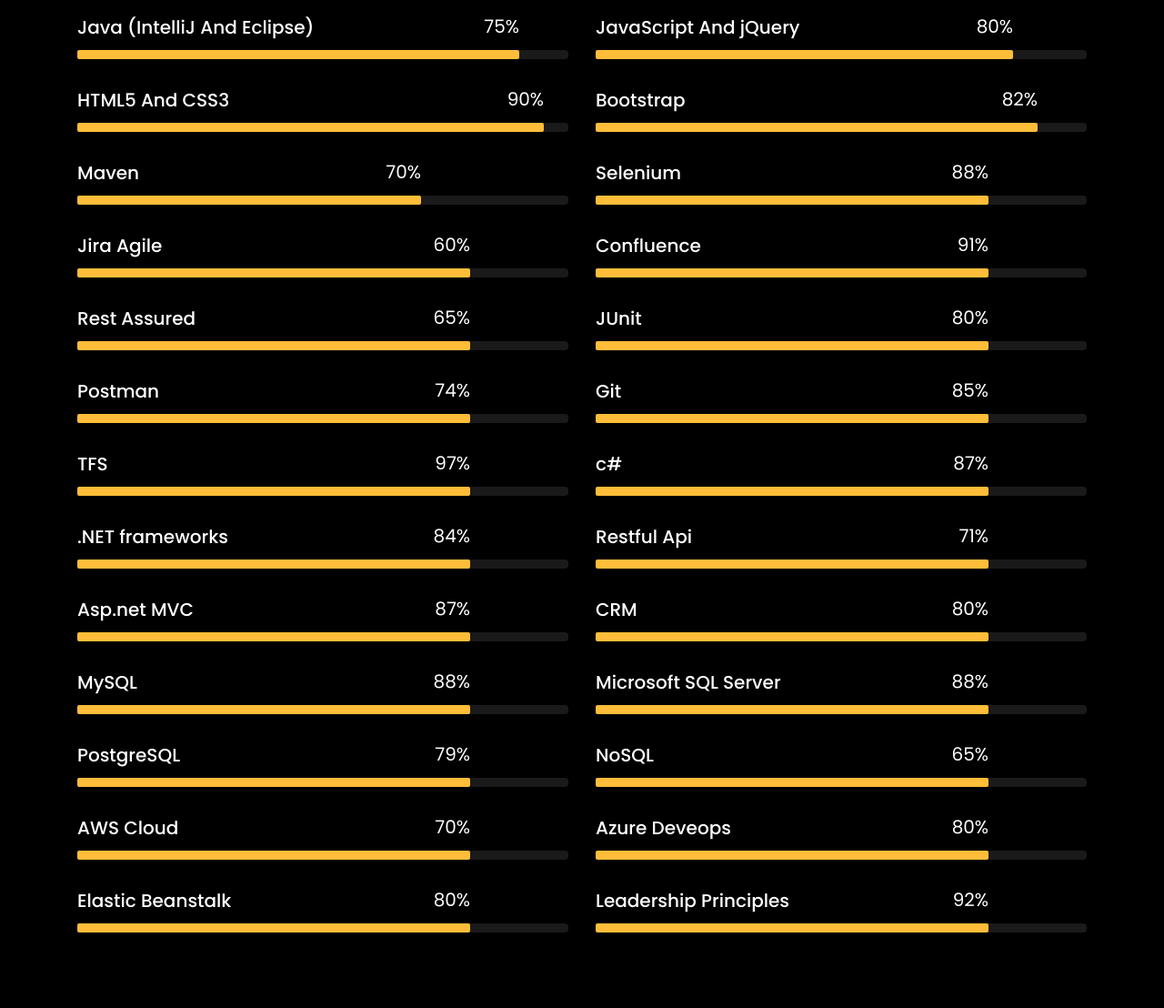
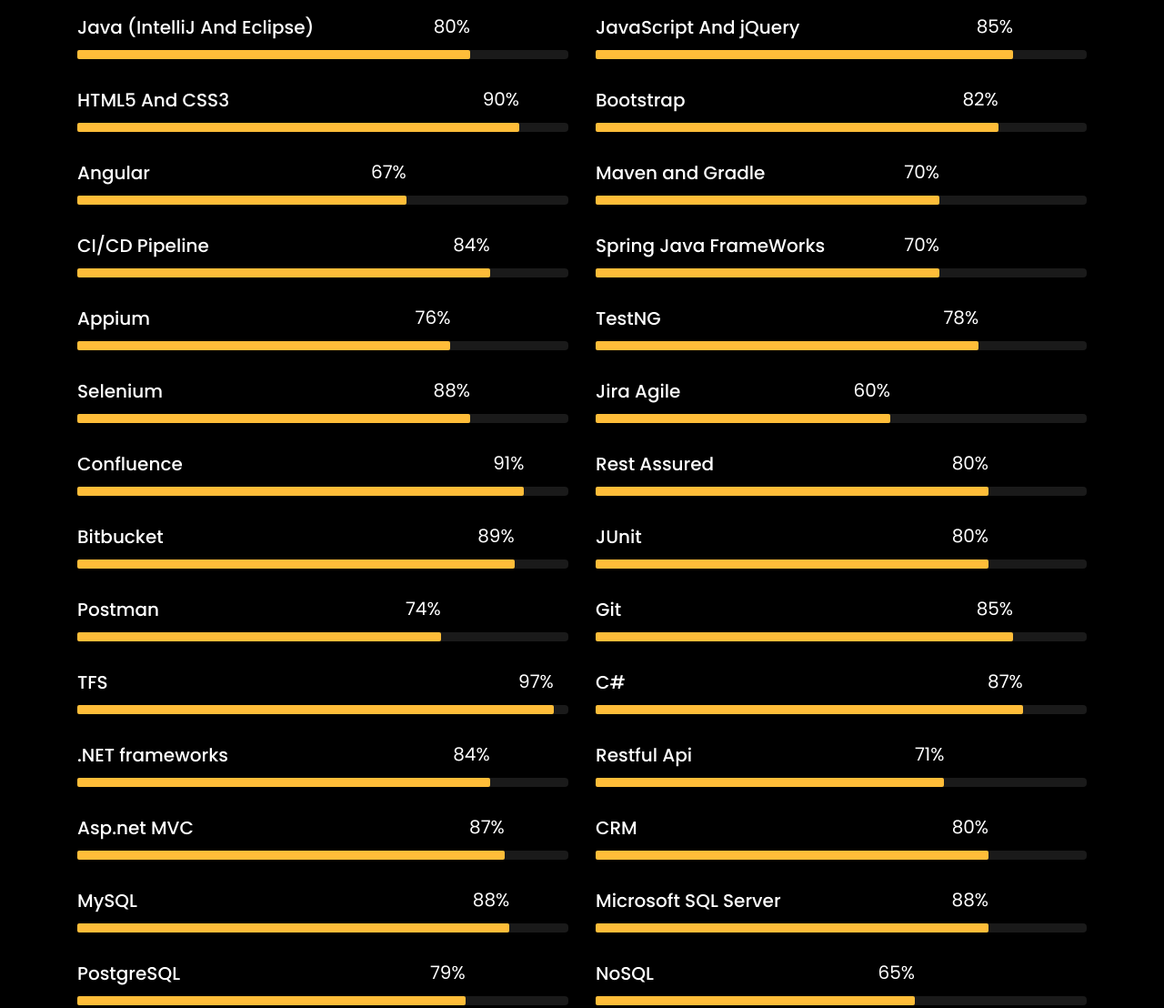
Before and after one commit to Phillmon8917/Portfolio, a plain HTML site: page index.html in a window 1280 px wide. Shown: the part 4540-5648 px from the top of the page at 91% size. Drawn offline with Linux system fonts and the light colour scheme; files whose address does not match are found by name.

Commit message:
Fixed the incorrect progress bar that was occuring

```diff
--- a/index.html
+++ b/index.html
@@ -25,7 +25,8 @@
 	<link rel="stylesheet" href="css/style.css">
 
 	<style>
-		html, body {
+		html,
+		body {
 			overflow: auto;
 			-webkit-overflow-scrolling: touch;
 			height: auto;
@@ -75,8 +76,11 @@
 								<span class="subheading">Hello!</span>
 								<h1 class="mb-4 mt-3">I'm <span>Motsinoni Phillimon</span></h1>
 								<h2 class="mb-4">Full Stack Software Engineer</h2>
-								<p><a href="https://www.linkedin.com/in/phillimon-motsinoni-635b42302" class="btn btn-primary py-3 px-4">LinkedIn</a>
-								<a href="https://github.com/Phillmon8917" class="btn btn-white btn-outline-white py-3 px-4">GitHub</a></p>
+								<p><a href="https://www.linkedin.com/in/phillimon-motsinoni-635b42302"
+										class="btn btn-primary py-3 px-4">LinkedIn</a>
+									<a href="https://github.com/Phillmon8917"
+										class="btn btn-white btn-outline-white py-3 px-4">GitHub</a>
+								</p>
 							</div>
 						</div>
 					</div>
@@ -98,8 +102,11 @@
 								<span class="subheading">Hello!</span>
 								<h1 class="mb-4 mt-3">A <span>passionate Software Engineer</span> based in South Africa
 								</h1>
-								<p><a href="https://www.linkedin.com/in/phillimon-motsinoni-635b42302" class="btn btn-primary py-3 px-4">LinkedIn</a>
-									 <a href="https://github.com/Phillmon8917" class="btn btn-white btn-outline-white py-3 px-4">GitHub</a></p>
+								<p><a href="https://www.linkedin.com/in/phillimon-motsinoni-635b42302"
+										class="btn btn-primary py-3 px-4">LinkedIn</a>
+									<a href="https://github.com/Phillmon8917"
+										class="btn btn-white btn-outline-white py-3 px-4">GitHub</a>
+								</p>
 							</div>
 						</div>
 					</div>
@@ -329,8 +336,8 @@
 						<h3>Java (IntelliJ And Eclipse)</h3>
 						<div class="progress">
 							<div class="progress-bar color-1" role="progressbar" aria-valuenow="90" aria-valuemin="0"
-								aria-valuemax="100" style="width:90%">
-								<span>75%</span>
+								aria-valuemax="100" style="width:80%">
+								<span>80%</span>
 							</div>
 						</div>
 					</div>
@@ -341,7 +348,7 @@
 						<div class="progress">
 							<div class="progress-bar color-2" role="progressbar" aria-valuenow="85" aria-valuemin="0"
 								aria-valuemax="100" style="width:85%">
-								<span>80%</span>
+								<span>85%</span>
 							</div>
 						</div>
 					</div>
@@ -351,7 +358,7 @@
 						<h3>HTML5 And CSS3</h3>
 						<div class="progress">
 							<div class="progress-bar color-3" role="progressbar" aria-valuenow="95" aria-valuemin="0"
-								aria-valuemax="100" style="width:95%">
+								aria-valuemax="100" style="width:90%">
 								<span>90%</span>
 							</div>
 						</div>
@@ -362,7 +369,7 @@
 						<h3>Bootstrap</h3>
 						<div class="progress">
 							<div class="progress-bar color-4" role="progressbar" aria-valuenow="90" aria-valuemin="0"
-								aria-valuemax="100" style="width:90%">
+								aria-valuemax="100" style="width: 82%">
 								<span>82%</span>
 							</div>
 						</div>
@@ -370,11 +377,66 @@
 				</div>
 				<div class="col-md-6 animate-box">
 					<div class="progress-wrap ftco-animate">
-						<h3>Maven</h3>
+						<h3>Angular</h3>
+						<div class="progress">
+							<div class="progress-bar color-5" role="progressbar" aria-valuenow="70" aria-valuemin="0"
+								aria-valuemax="100" style="width:67%">
+								<span>67%</span>
+							</div>
+						</div>
+					</div>
+				</div>
+				<div class="col-md-6 animate-box">
+					<div class="progress-wrap ftco-animate">
+						<h3>Maven and Gradle</h3>
 						<div class="progress">
 							<div class="progress-bar color-5" role="progressbar" aria-valuenow="70" aria-valuemin="0"
 								aria-valuemax="100" style="width:70%">
 								<span>70%</span>
+							</div>
+						</div>
+					</div>
+				</div>
+				<div class="col-md-6 animate-box">
+					<div class="progress-wrap ftco-animate">
+						<h3>CI/CD Pipeline</h3>
+						<div class="progress">
+							<div class="progress-bar color-5" role="progressbar" aria-valuenow="70" aria-valuemin="0"
+								aria-valuemax="100" style="width:84%">
+								<span>84%</span>
+							</div>
+						</div>
+					</div>
+				</div>
+				<div class="col-md-6 animate-box">
+					<div class="progress-wrap ftco-animate">
+						<h3>Spring Java FrameWorks</h3>
+						<div class="progress">
+							<div class="progress-bar color-5" role="progressbar" aria-valuenow="70" aria-valuemin="0"
+								aria-valuemax="100" style="width:70%">
+								<span>70%</span>
+							</div>
+						</div>
+					</div>
+				</div>
+				<div class="col-md-6 animate-box">
+					<div class="progress-wrap ftco-animate">
+						<h3>Appium</h3>
+						<div class="progress">
+							<div class="progress-bar color-5" role="progressbar" aria-valuenow="70" aria-valuemin="0"
+								aria-valuemax="100" style="width:76%">
+								<span>76%</span>
+							</div>
+						</div>
+					</div>
+				</div>
+				<div class="col-md-6 animate-box">
+					<div class="progress-wrap ftco-animate">
+						<h3>TestNG</h3>
+						<div class="progress">
+							<div class="progress-bar color-5" role="progressbar" aria-valuenow="70" aria-valuemin="0"
+								aria-valuemax="100" style="width:78%">
+								<span>78%</span>
 							</div>
 						</div>
 					</div>
@@ -395,7 +457,7 @@
 						<h3>Jira Agile</h3>
 						<div class="progress">
 							<div class="progress-bar color-6" role="progressbar" aria-valuenow="80" aria-valuemin="0"
-								aria-valuemax="100" style="width:80%">
+								aria-valuemax="100" style="width:60%">
 								<span>60%</span>
 							</div>
 						</div>
@@ -406,7 +468,7 @@
 						<h3>Confluence</h3>
 						<div class="progress">
 							<div class="progress-bar color-6" role="progressbar" aria-valuenow="80" aria-valuemin="0"
-								aria-valuemax="100" style="width:80%">
+								aria-valuemax="100" style="width:91%">
 								<span>91%</span>
 							</div>
 						</div>
@@ -418,7 +480,18 @@
 						<div class="progress">
 							<div class="progress-bar color-6" role="progressbar" aria-valuenow="80" aria-valuemin="0"
 								aria-valuemax="100" style="width:80%">
-								<span>65%</span>
+								<span>80%</span>
+							</div>
+						</div>
+					</div>
+				</div>
+				<div class="col-md-6 animate-box">
+					<div class="progress-wrap ftco-animate">
+						<h3>Bitbucket</h3>
+						<div class="progress">
+							<div class="progress-bar color-5" role="progressbar" aria-valuenow="70" aria-valuemin="0"
+								aria-valuemax="100" style="width:89%">
+								<span>89%</span>
 							</div>
 						</div>
 					</div>
@@ -439,7 +512,7 @@
 						<h3>Postman</h3>
 						<div class="progress">
 							<div class="progress-bar color-6" role="progressbar" aria-valuenow="80" aria-valuemin="0"
-								aria-valuemax="100" style="width:80%">
+								aria-valuemax="100" style="width:74%">
 								<span>74%</span>
 							</div>
 						</div>
@@ -450,7 +523,7 @@
 						<h3>Git</h3>
 						<div class="progress">
 							<div class="progress-bar color-6" role="progressbar" aria-valuenow="80" aria-valuemin="0"
-								aria-valuemax="100" style="width:80%">
+								aria-valuemax="100" style="width:85%">
 								<span>85%</span>
 							</div>
 						</div>
@@ -461,7 +534,7 @@
 						<h3>TFS</h3>
 						<div class="progress">
 							<div class="progress-bar color-6" role="progressbar" aria-valuenow="80" aria-valuemin="0"
-								aria-valuemax="100" style="width:80%">
+								aria-valuemax="100" style="width:97%">
 								<span>97%</span>
 							</div>
 						</div>
@@ -469,10 +542,10 @@
 				</div>
 				<div class="col-md-6 animate-box">
 					<div class="progress-wrap ftco-animate">
-						<h3>c#</h3>
+						<h3>C#</h3>
 						<div class="progress">
 							<div class="progress-bar color-6" role="progressbar" aria-valuenow="80" aria-valuemin="0"
-								aria-valuemax="100" style="width:80%">
+								aria-valuemax="100" style="width:87%">
 								<span>87%</span>
 							</div>
 						</div>
@@ -483,7 +556,7 @@
 						<h3>.NET frameworks</h3>
 						<div class="progress">
 							<div class="progress-bar color-6" role="progressbar" aria-valuenow="80" aria-valuemin="0"
-								aria-valuemax="100" style="width:80%">
+								aria-valuemax="100" style="width:84%">
 								<span>84%</span>
 							</div>
 						</div>
@@ -494,7 +567,7 @@
 						<h3>Restful Api</h3>
 						<div class="progress">
 							<div class="progress-bar color-6" role="progressbar" aria-valuenow="80" aria-valuemin="0"
-								aria-valuemax="100" style="width:80%">
+								aria-valuemax="100" style="width:71%">
 								<span>71%</span>
 							</div>
 						</div>
@@ -505,7 +578,7 @@
 						<h3>Asp.net MVC</h3>
 						<div class="progress">
 							<div class="progress-bar color-6" role="progressbar" aria-valuenow="80" aria-valuemin="0"
-								aria-valuemax="100" style="width:80%">
+								aria-valuemax="100" style="width:87%">
 								<span>87%</span>
 							</div>
 						</div>
@@ -527,7 +600,7 @@
 						<h3>MySQL</h3>
 						<div class="progress">
 							<div class="progress-bar color-6" role="progressbar" aria-valuenow="80" aria-valuemin="0"
-								aria-valuemax="100" style="width:80%">
+								aria-valuemax="100" style="width:88%">
 								<span>88%</span>
 							</div>
 						</div>
@@ -549,7 +622,7 @@
 						<h3>PostgreSQL</h3>
 						<div class="progress">
 							<div class="progress-bar color-6" role="progressbar" aria-valuenow="80" aria-valuemin="0"
-								aria-valuemax="100" style="width:80%">
+								aria-valuemax="100" style="width:79%">
 								<span>79%</span>
 							</div>
 						</div>
@@ -560,7 +633,7 @@
 						<h3>NoSQL</h3>
 						<div class="progress">
 							<div class="progress-bar color-6" role="progressbar" aria-valuenow="80" aria-valuemin="0"
-								aria-valuemax="100" style="width:80%">
+								aria-valuemax="100" style="width: 65%">
 								<span>65%</span>
 							</div>
 						</div>
@@ -571,7 +644,7 @@
 						<h3>AWS Cloud</h3>
 						<div class="progress">
 							<div class="progress-bar color-6" role="progressbar" aria-valuenow="80" aria-valuemin="0"
-								aria-valuemax="100" style="width:80%">
+								aria-valuemax="100" style="width:70%">
 								<span>70%</span>
 							</div>
 						</div>
@@ -584,6 +657,17 @@
 							<div class="progress-bar color-6" role="progressbar" aria-valuenow="80" aria-valuemin="0"
 								aria-valuemax="100" style="width:80%">
 								<span>80%</span>
+							</div>
+						</div>
+					</div>
+				</div>
+				<div class="col-md-6 animate-box">
+					<div class="progress-wrap ftco-animate">
+						<h3>Docker Tool</h3>
+						<div class="progress">
+							<div class="progress-bar color-6" role="progressbar" aria-valuenow="80" aria-valuemin="0"
+								aria-valuemax="100" style="width:71%">
+								<span>71%</span>
 							</div>
 						</div>
 					</div>
@@ -604,7 +688,7 @@
 						<h3>Leadership Principles</h3>
 						<div class="progress">
 							<div class="progress-bar color-6" role="progressbar" aria-valuenow="80" aria-valuemin="0"
-								aria-valuemax="100" style="width:80%">
+								aria-valuemax="100" style="width:92%">
 								<span>92%</span>
 							</div>
 						</div>
@@ -876,11 +960,15 @@
 				<div class="col-md">
 					<div class="ftco-footer-widget mb-4">
 						<h2 class="ftco-heading-2">About</h2>
-						<p>I’m a Full Stack Software Engineer dedicated to driving impactful change within your organization.</p>
+						<p>I’m a Full Stack Software Engineer dedicated to driving impactful change within your
+							organization.</p>
 						<ul class="ftco-footer-social list-unstyled float-md-left float-lft mt-5">
-							<li class="ftco-animate"><a href="https://www.tiktok.com/@phillmon8917"><span class="fab fa-tiktok"></span></a></li>
-							<li class="ftco-animate"><a href="https://www.facebook.com/Phillimon.Motsinoni"><span class="icon-facebook"></span></a></li>
-							<li class="ftco-animate"><a href="https://www.instagram.com/phillimon_motsinoni/"><span class="icon-instagram"></span></a></li>
+							<li class="ftco-animate"><a href="https://www.tiktok.com/@phillmon8917"><span
+										class="fab fa-tiktok"></span></a></li>
+							<li class="ftco-animate"><a href="https://www.facebook.com/Phillimon.Motsinoni"><span
+										class="icon-facebook"></span></a></li>
+							<li class="ftco-animate"><a href="https://www.instagram.com/phillimon_motsinoni/"><span
+										class="icon-instagram"></span></a></li>
 						</ul>
 					</div>
 				</div>
@@ -900,12 +988,18 @@
 					<div class="ftco-footer-widget mb-4">
 						<h2 class="ftco-heading-2">Services</h2>
 						<ul class="list-unstyled">
-							<li><a href="javascript: void(0)"><span class="icon-long-arrow-right mr-2"></span>Full-Stack Web Development</a></li>
-							<li><a href="javascript: void(0)"><span class="icon-long-arrow-right mr-2"></span>API Development AND Integration</a></li>
-							<li><a href="javascript: void(0)"><span class="icon-long-arrow-right mr-2"></span>Backend Development</a></li>
-							<li><a href="javascript: void(0)"><span class="icon-long-arrow-right mr-2"></span>Database Management</a></li>
-							<li><a href="javascript: void(0)"><span class="icon-long-arrow-right mr-2"></span>CRM Solutions</a></li>
-							<li><a href="javascript: void(0)"><span class="icon-long-arrow-right mr-2"></span>Cloud And Deveops Services</a></li>
+							<li><a href="javascript: void(0)"><span class="icon-long-arrow-right mr-2"></span>Full-Stack
+									Web Development</a></li>
+							<li><a href="javascript: void(0)"><span class="icon-long-arrow-right mr-2"></span>API
+									Development AND Integration</a></li>
+							<li><a href="javascript: void(0)"><span class="icon-long-arrow-right mr-2"></span>Backend
+									Development</a></li>
+							<li><a href="javascript: void(0)"><span class="icon-long-arrow-right mr-2"></span>Database
+									Management</a></li>
+							<li><a href="javascript: void(0)"><span class="icon-long-arrow-right mr-2"></span>CRM
+									Solutions</a></li>
+							<li><a href="javascript: void(0)"><span class="icon-long-arrow-right mr-2"></span>Cloud And
+									Deveops Services</a></li>
 						</ul>
 					</div>
 				</div>
```
